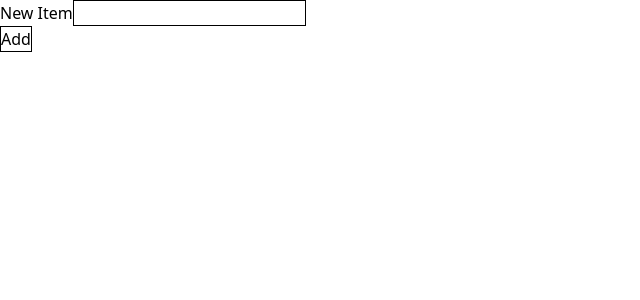
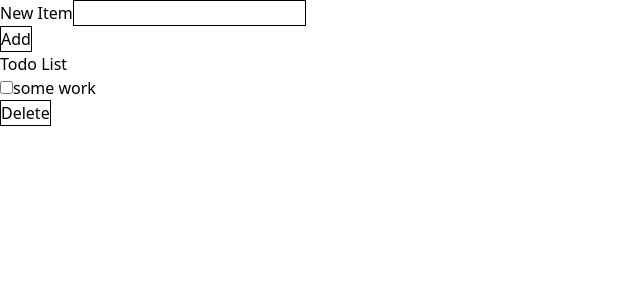
Before and after one commit to hadi-mollataheri/todo-list-app, a React (Create React App) app: page / in a window 1280 px wide. Shown: the top 300 px of the page, without its empty margins (0-640 px from the left). Built offline with nearby package versions, Linux system fonts and the light colour scheme.

Commit message:
Create elements of TodoList, TodoItems and DeleteButton

```diff
--- a/src/components/DeleteButton.js
+++ b/src/components/DeleteButton.js
@@ -1,7 +1,9 @@
 import React from "react";
 
 function DeleteButton() {
-    return (<div></div>);
+    return (<div>
+        <button className='border border-black'>Delete</button>
+    </div>);
 }
 
 export default DeleteButton;
--- a/src/components/TodoItems.js
+++ b/src/components/TodoItems.js
@@ -1,7 +1,14 @@
-import React from "react";
+import React from 'react';
 
 function TodoItems() {
-    return (<div></div>);
+  return (
+    <div>
+      <label for='todo-checkbox'>
+        <input id='todo-checkbox' type='checkbox'></input>
+        some work
+      </label>
+    </div>
+  );
 }
 
 export default TodoItems;
--- a/src/components/TodoList.js
+++ b/src/components/TodoList.js
@@ -5,6 +5,7 @@ import DeleteButton from './DeleteButton';
 function TodoList() {
   return (
     <div>
+      <h2>Todo List</h2>
       <TodoItems />
       <DeleteButton />
     </div>
```
